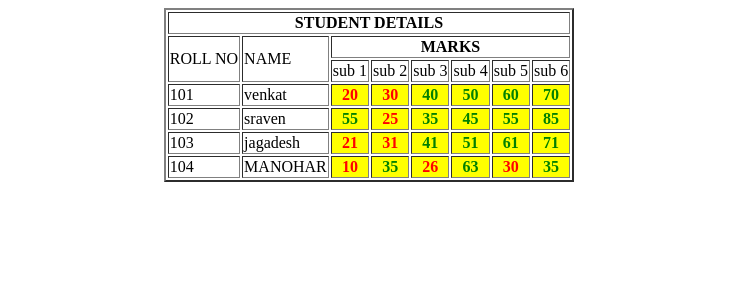
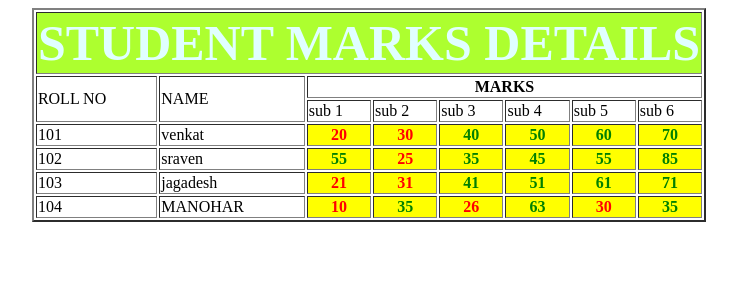
Before and after one commit to venkatesh152/project13, a Django app: page / in a window 1280 px wide. Shown: the top 300 px of the page, without its empty margins (271-1008 px from the left). Run offline with Django 3.2, Linux system fonts and the light colour scheme.

Commit message:
two
2nd commit

```diff
--- a/project13/templates/indexx.html
+++ b/project13/templates/indexx.html
@@ -5,7 +5,7 @@
 </head>
 <body>
     <table border="2" align="center" >
-        <th colspan="8">STUDENT DETAILS</th>
+        <th style="background-color:greenyellow;color: lightcyan;font-size: 50px " colspan="8">STUDENT MARKS DETAILS</th>
         <tr>
             <td rowspan="2">ROLL NO</td>
             <td rowspan="2">NAME</td>
```
